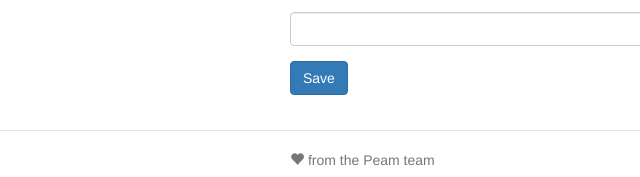
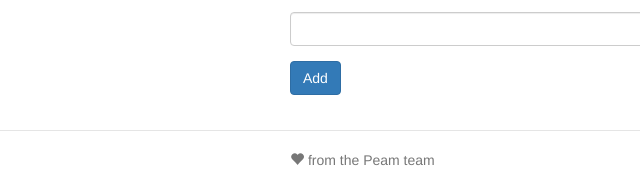
Before and after one commit to peamy/Angular-site, a website: page app/index.html at #!/goals in a window 1280 px wide. Shown: the part 772-949 px from the top of the page, 0-640 px from the left. Drawn offline with nearby package versions, Linux system fonts and the light colour scheme; files that its build step writes are made by us from their sources.

Commit message:
Update goals.html

```diff
--- a/app/views/goals.html
+++ b/app/views/goals.html
@@ -65,7 +65,7 @@
   </select>
 </div>
 <div class="form-group">
-  <button type="submit" class="btn btn-primary" ng-click="saveNewItem()">Save</button>
+  <button type="submit" class="btn btn-primary" ng-click="saveNewItem()">Add</button>
 </div>
 </form>
 <br/>
```
